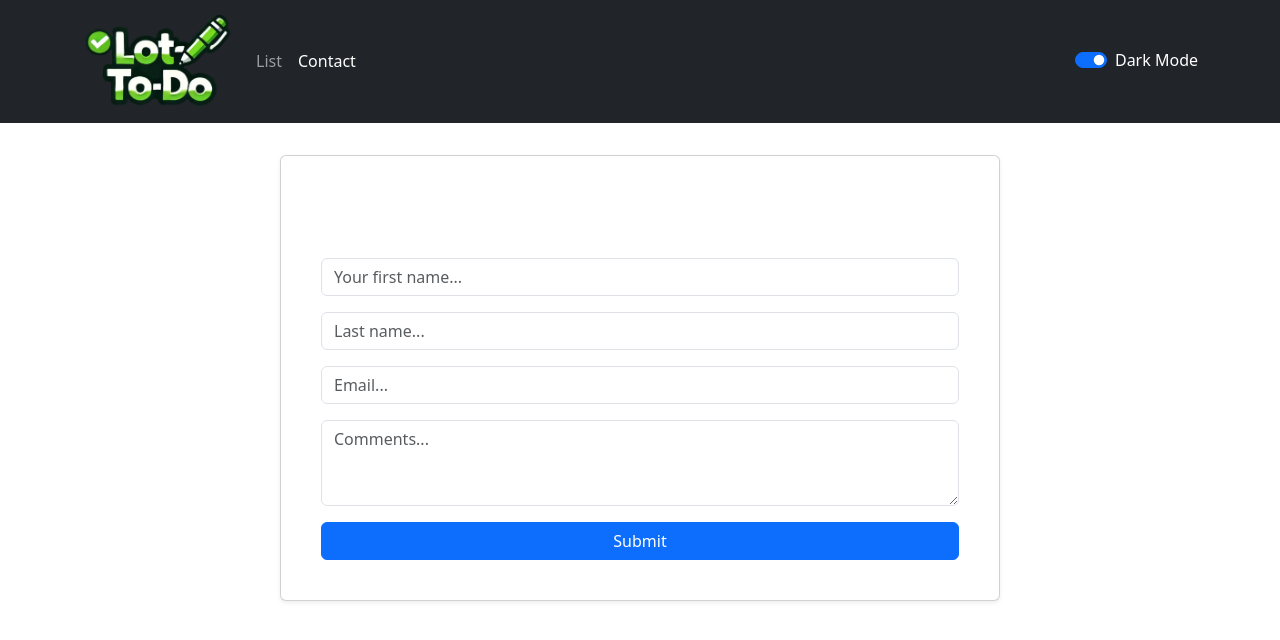
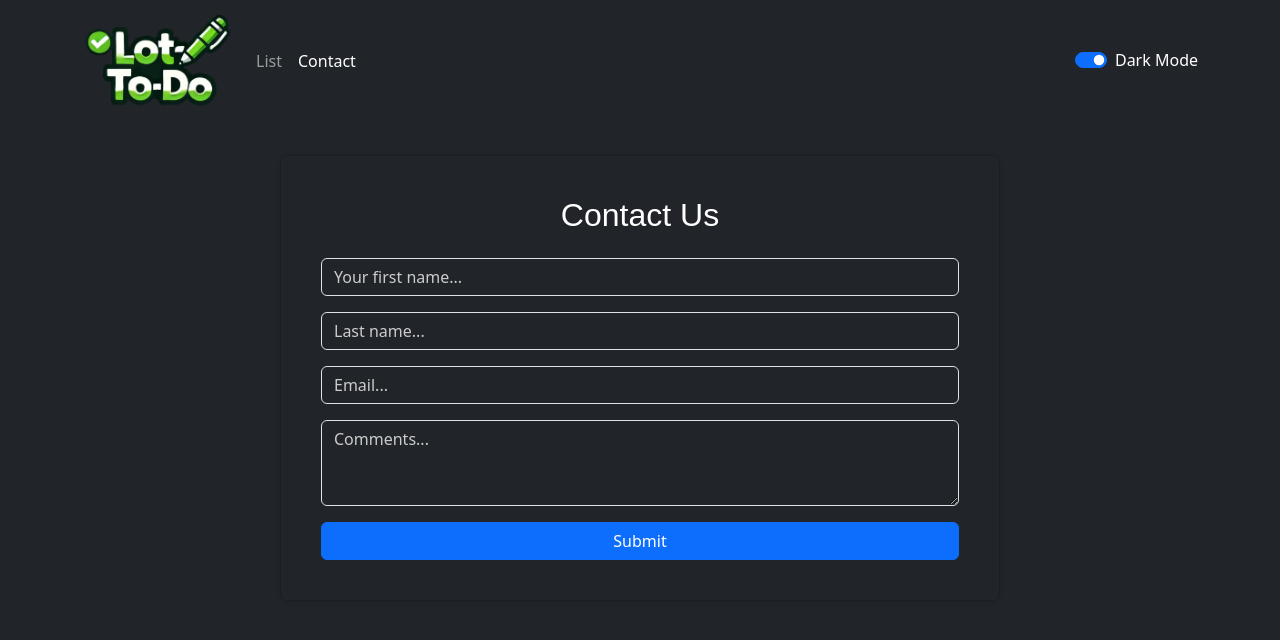
Before and after one commit to CGOdom/lot-to-do, a React (Create React App) app: page /contact in a window 1280 px wide. Shown: the top 640 px of the page. Built offline with nearby package versions, Linux system fonts and the light colour scheme.

Commit message:
Fix dark mode

```diff
--- a/src/pages/Contact.css
+++ b/src/pages/Contact.css
@@ -1,7 +1,11 @@
 /* Contact.css */
 
-body {
+body.bg-light {
   background-color: #f8f9fa;
+}
+
+body.bg-dark {
+  background-color: #343a40;
 }
 
 h2 {
@@ -45,3 +49,11 @@ h2 {
   color: #fff;
   /* Ensure the text color is white */
 }
+
+.text-white {
+  color: #fff !important;
+}
+
+.text-dark {
+  color: #343a40 !important;
+}
--- a/src/pages/Contact.js
+++ b/src/pages/Contact.js
@@ -13,11 +13,11 @@ const Contact = ({ darkMode }) => {
 
   useEffect(() => {
     if (darkMode) {
-      document.body.classList.add('bg-dark-mode');
-      document.body.classList.remove('bg-light-mode');
+      document.body.classList.add('bg-dark');
+      document.body.classList.remove('bg-light');
     } else {
-      document.body.classList.remove('bg-dark-mode');
-      document.body.classList.add('bg-light-mode');
+      document.body.classList.remove('bg-dark');
+      document.body.classList.add('bg-light');
     }
   }, [darkMode]);
 
@@ -56,10 +56,10 @@ const Contact = ({ darkMode }) => {
   };
 
   return (
-    <Container fluid className={`pt-3 ${darkMode ? 'bg-dark-mode text-white' : 'bg-light-mode text-dark'}`}>
+    <Container fluid className={`pt-3 ${darkMode ? 'bg-dark text-white' : 'bg-light text-dark'}`}>
       <Row className="justify-content-center">
         <Col md={8}>
-          <Card className={`p-4 shadow-sm ${darkMode ? 'bg-dark-mode text-white' : 'bg-light-mode text-dark'}`}>
+          <Card className={`p-4 shadow-sm ${darkMode ? 'bg-dark text-white' : 'bg-light text-dark'}`}>
             <Card.Body>
               <h2 className="mb-4 text-center">Contact Us</h2>
               <Form onSubmit={handleSubmit}>
@@ -71,7 +71,7 @@ const Contact = ({ darkMode }) => {
                     onChange={handleChange}
                     placeholder="Your first name..."
                     required
-                    className={darkMode ? 'bg-dark-mode text-white' : 'bg-light-mode text-dark'}
+                    className={darkMode ? 'bg-dark text-white' : 'bg-light text-dark'}
                   />
                 </Form.Group>
 
@@ -83,7 +83,7 @@ const Contact = ({ darkMode }) => {
                     onChange={handleChange}
                     placeholder="Last name..."
                     required
-                    className={darkMode ? 'bg-dark-mode text-white' : 'bg-light-mode text-dark'}
+                    className={darkMode ? 'bg-dark text-white' : 'bg-light text-dark'}
                   />
                 </Form.Group>
 
@@ -95,7 +95,7 @@ const Contact = ({ darkMode }) => {
                     onChange={handleChange}
                     placeholder="Email..."
                     required
-                    className={darkMode ? 'bg-dark-mode text-white' : 'bg-light-mode text-dark'}
+                    className={darkMode ? 'bg-dark text-white' : 'bg-light text-dark'}
                   />
                 </Form.Group>
 
@@ -107,7 +107,7 @@ const Contact = ({ darkMode }) => {
                     onChange={handleChange}
                     rows={3}
                     placeholder="Comments..."
-                    className={darkMode ? 'bg-dark-mode text-white' : 'bg-light-mode text-dark'}
+                    className={darkMode ? 'bg-dark text-white' : 'bg-light text-dark'}
                   />
                 </Form.Group>
 
```
